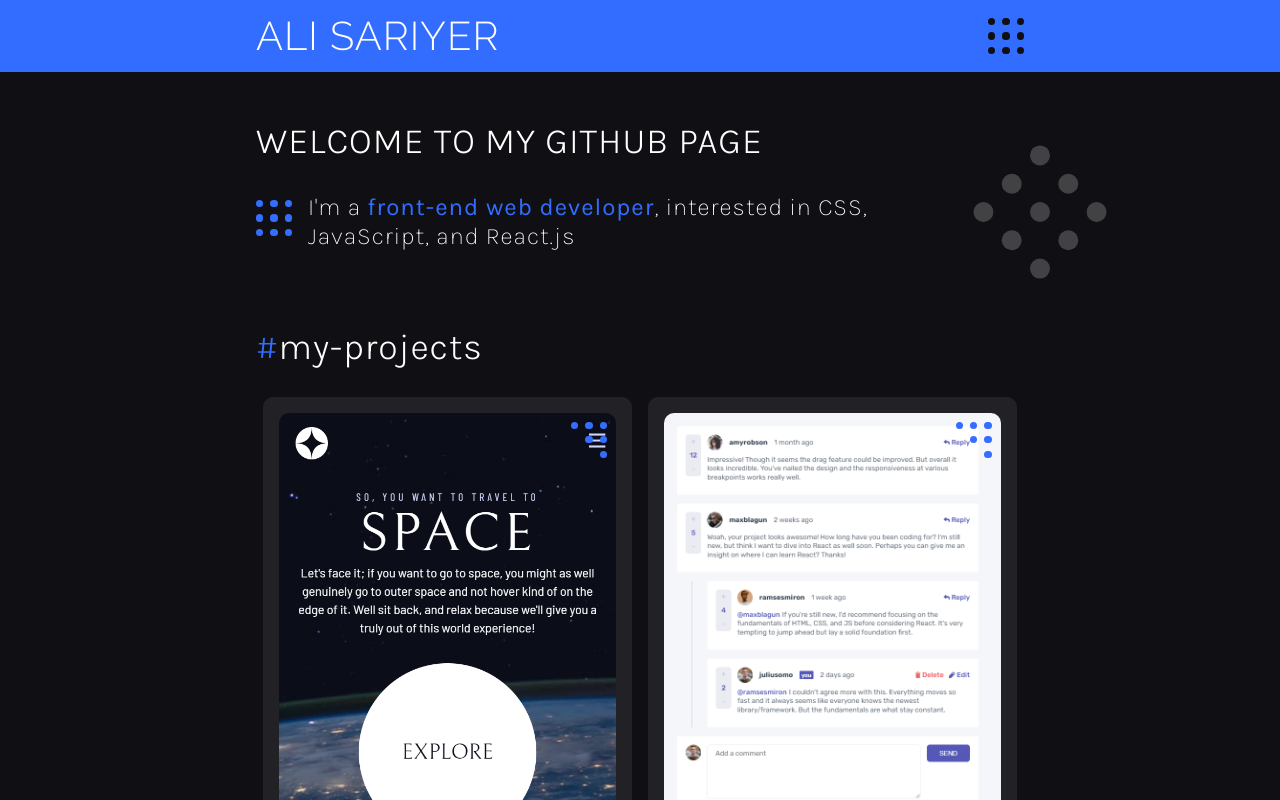
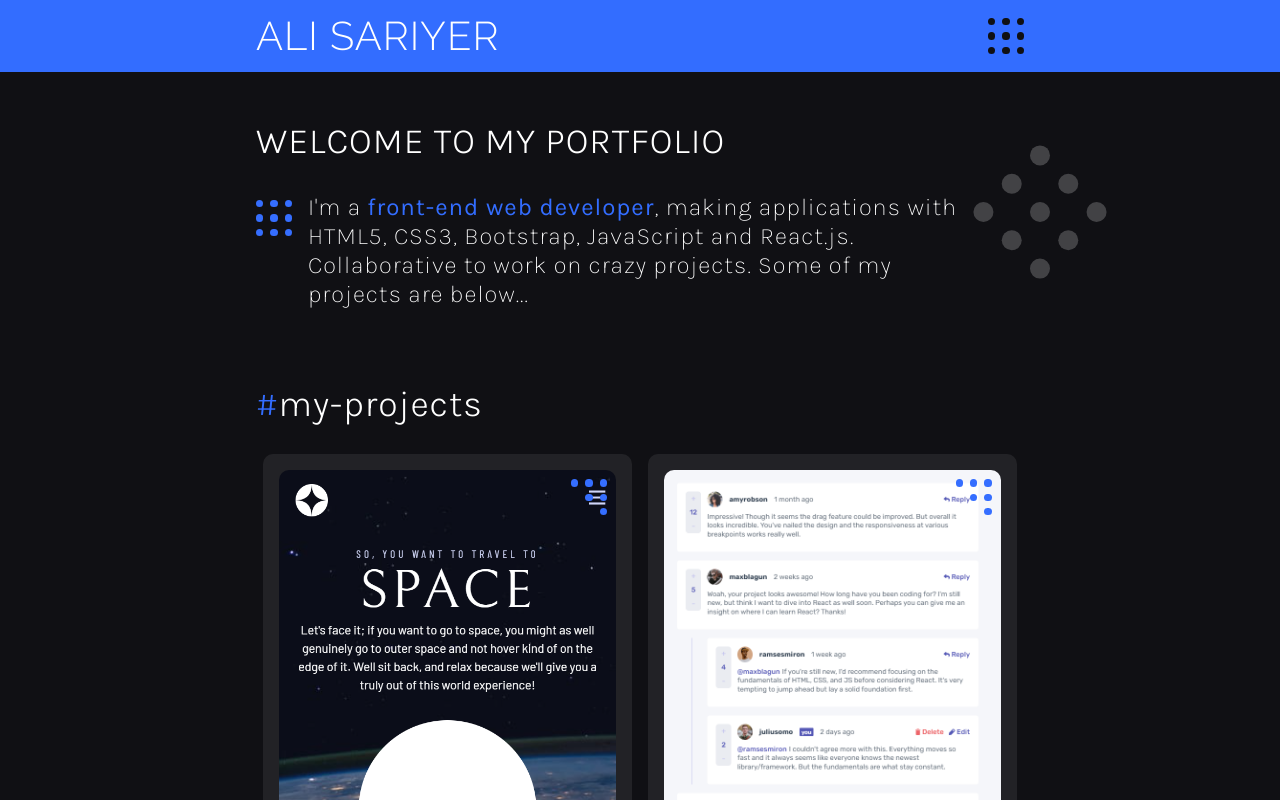
Before and after one commit to alisariyer/alisariyer, a React (Create React App) app: page / in a window 1280 px wide. Shown: the top 800 px of the page. Built offline with nearby package versions, Linux system fonts and the light colour scheme.

Commit message:
Update hero texts

```diff
--- a/src/components/Hero.js
+++ b/src/components/Hero.js
@@ -8,12 +8,13 @@ export default function Hero() {
         <div className="hero-bg-dots">
           <Dots backgroundColor="#ffffff36" rotate={45} />
         </div>
-        <h2 className="hero-title">WELCOME TO MY GITHUB PAGE</h2>
+        <h2 className="hero-title">WELCOME TO MY PORTFOLIO</h2>
         <div className="hero-content">
           <Dots backgroundColor="#356EFF" rotate={0} />
           <p className="extra-light">
             I'm a <span className="blue regular">front-end web developer</span>,
-            interested in CSS, JavaScript, and React.js
+            making applications with HTML5, CSS3, Bootstrap, JavaScript and React.js.
+            Collaborative to work on crazy projects. Some of my projects are below...
           </p>
         </div>
       </div>
```
